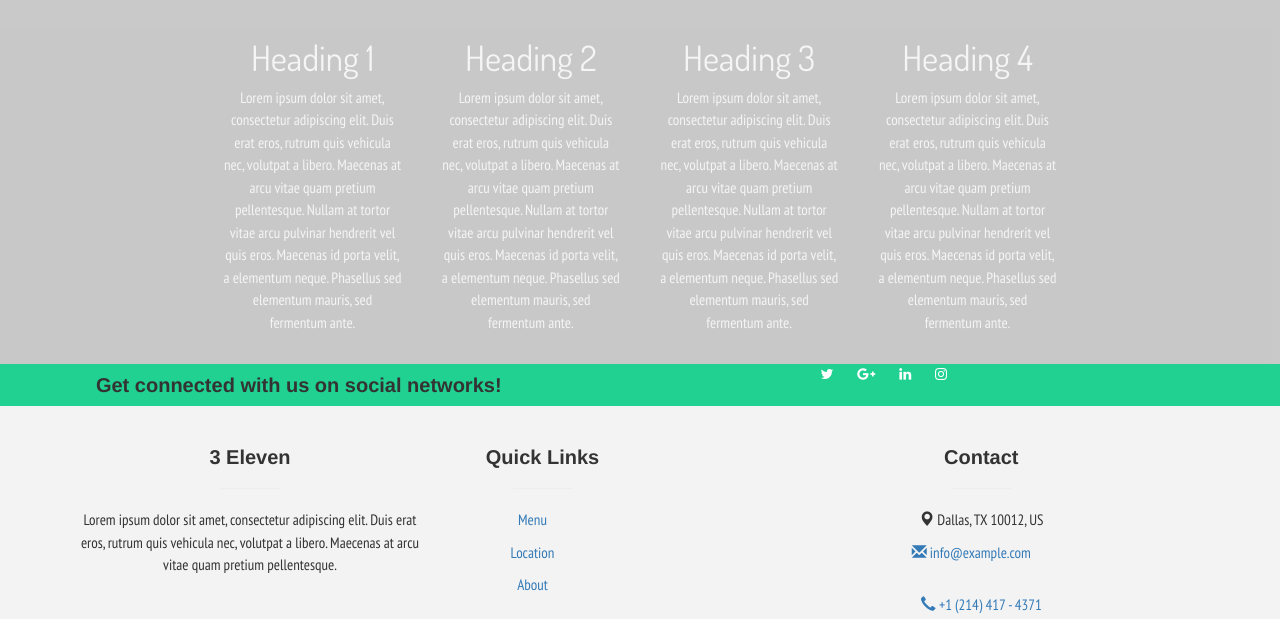
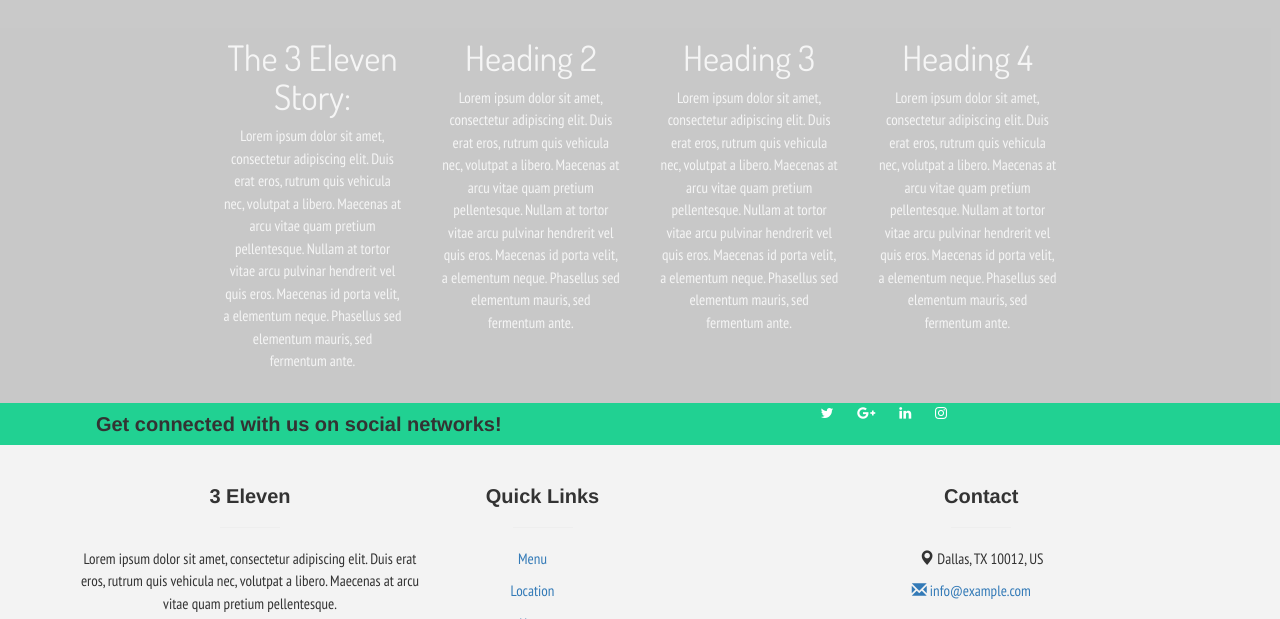
Before and after one commit to Ramiz-Khan/3_eleven, a website: page public/index.html in a window 1280 px wide. Shown: the part 481-1100 px from the top of the page. Drawn offline with nearby package versions, Linux system fonts and the light colour scheme.

Commit message:
package.json was missing

```diff
--- a/public/index.html
+++ b/public/index.html
@@ -46,7 +46,7 @@
 		<div class="col-lg-2 col-md-4 col-sm-12 text-block" id="far-left">
 		</div>
 	<div class="col-lg-2 col-md-4 col-sm-12 text-block" id="far-left">
-			<h3>Heading 1</h3>
+			<h3>The 3 Eleven Story:</h3>
 			<p>Lorem ipsum dolor sit amet, consectetur adipiscing elit. Duis erat eros, rutrum quis vehicula nec, volutpat a libero. Maecenas at arcu vitae quam pretium pellentesque. Nullam at tortor vitae arcu pulvinar hendrerit vel quis eros. Maecenas id porta velit, a elementum neque. Phasellus sed elementum mauris, sed fermentum ante.</p>
 		</div>
 		<div class="col-lg-2 col-md-4 col-sm-12 text-block">
```
Also changed, not shown: package.json (added, +26 -0 lines).
